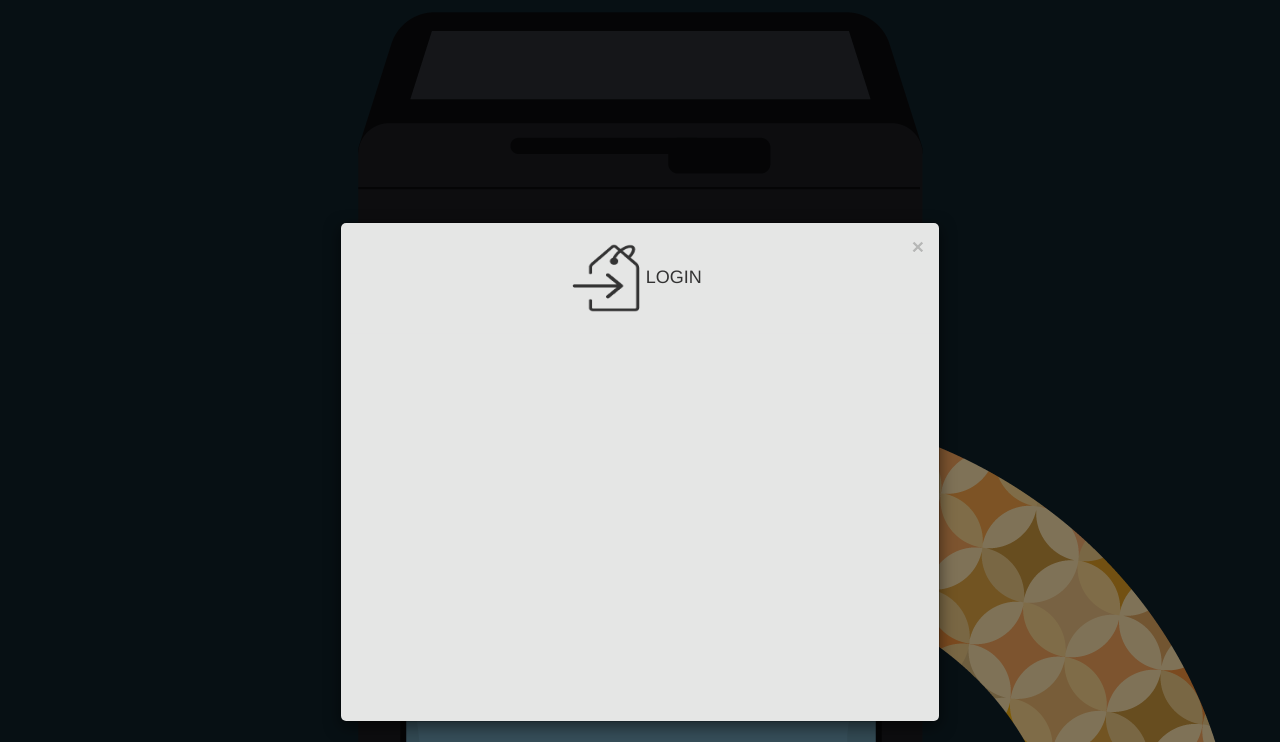
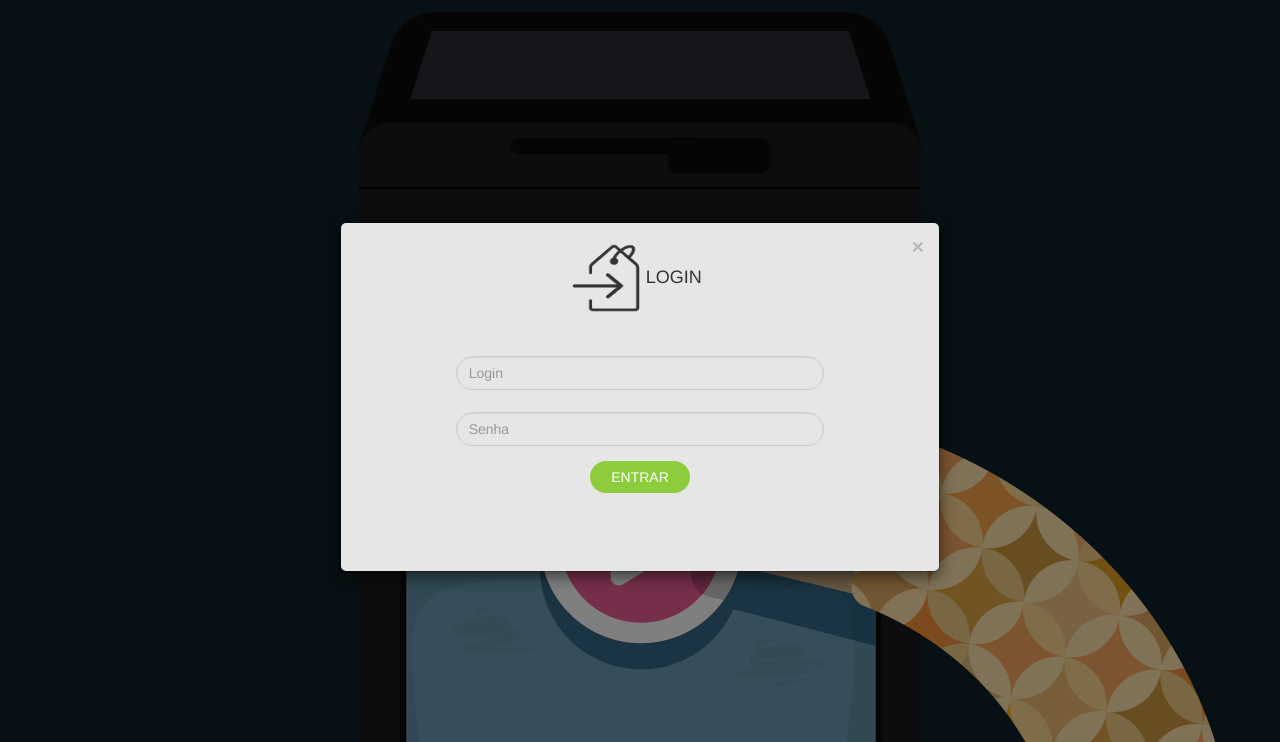
Before and after one commit to emersonjds/test-PDVend, a website: page index.html in a window 1280 px wide. Both pictures are taken after a click on the button "Entre na sua loja". Shown: the part 58-800 px from the top of the page. Drawn offline with nearby package versions, Linux system fonts and the light colour scheme.

Commit message:
Implementação de login de acesso

```diff
--- a/assets/css/login.scss
+++ b/assets/css/login.scss
@@ -5,7 +5,7 @@
 }
 
 .login-area {
-	height: 500px;
+	height: 400px;
 	background-color: #e5e6e5;
 }
 
@@ -17,9 +17,26 @@
 @media screen and (min-width: 768px) {
 
 	.modal-content {
-		height: 500px;
+		height: 350px;
 		top: 250px;
 		background-color: #e5e6e5;
+
+		input[type=text], input[type=password]{
+			background-color: #e5e6e5;
+			border-radius: 20px;
+		}
+
+		.button-area {
+			@include flex;
+		}
+
+		.btn-entrar {
+			background-color: #8dcc3d;
+			border: none;
+			width: 100px;
+			border-radius: 20px;
+			text-transform: uppercase;
+		}
 	}
 
 	.modal-title-login {
@@ -29,3 +46,13 @@
 		}
 	}
 }
+
+@media screen and (min-width: 1200px) {
+
+
+}
+
+@media screen and (min-width: 1400px) {
+
+
+}
--- a/index.html
+++ b/index.html
@@ -509,12 +509,37 @@
 				<button type="button" class="close" data-dismiss="modal" aria-label="Close"><span aria-hidden="true">&times;</span></button>
 				<h4 class="modal-title modal-title-login">
 					<figure>
-					<img src="assets/img/PG5/800x1280/RETINA/icone-login.png" alt="icone-login">
+						<img src="assets/img/PG5/800x1280/RETINA/icone-login.png" alt="icone-login">
 					</figure>
 					login</h4>
 				</div>
 				<div class="modal-body">
+					<div class="row">
+						<div class="col-xs-12 col-sm-8 col-sm-offset-2">
+							<form class="form-horizontal formulario-de-cadastro">
+								<fieldset>
+									<div class="form-group">
+										<label class="col-xs-6 control-label" for="E-mail"></label>
+										<div class="col-xs-12">
+											<input id="E-mail" name="E-mail" type="text" placeholder="Login" class="form-control input-xs input-login">
+										</div>
+									</div>
+									<div class="form-group">
+										<label class="col-xs-6 control-label" for="senha"></label>
+										<div class="col-xs-12">
+											<input id="senha" name="senha" type="password" placeholder="Senha" class="form-control input-xs input-senha">
+										</div>
+									</div>
 
+									<div class="form-group button-area">
+
+										<button id="logar" name="logar" class="btn btn-primary btn-entrar">Entrar</button>
+
+									</div>
+								</fieldset>
+							</form>
+						</div>
+					</div>
 				</div>
 			</div>
 		</div>
```
Also changed, not shown: assets/css/login.css, assets/css/style.css, 2 other files.
